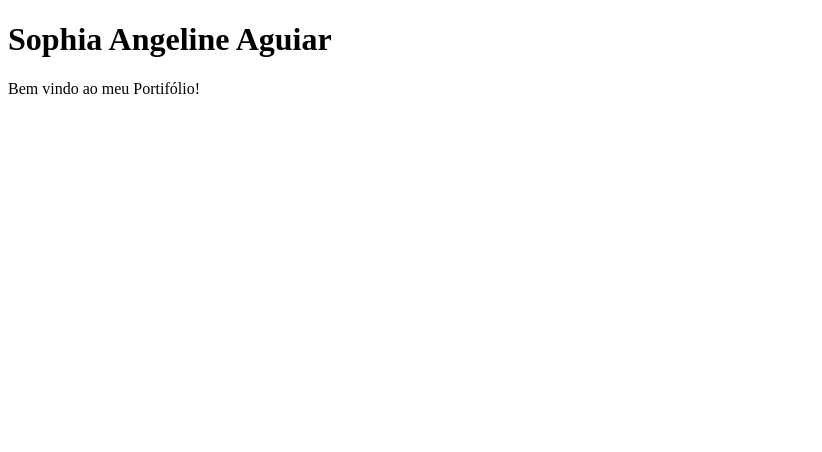
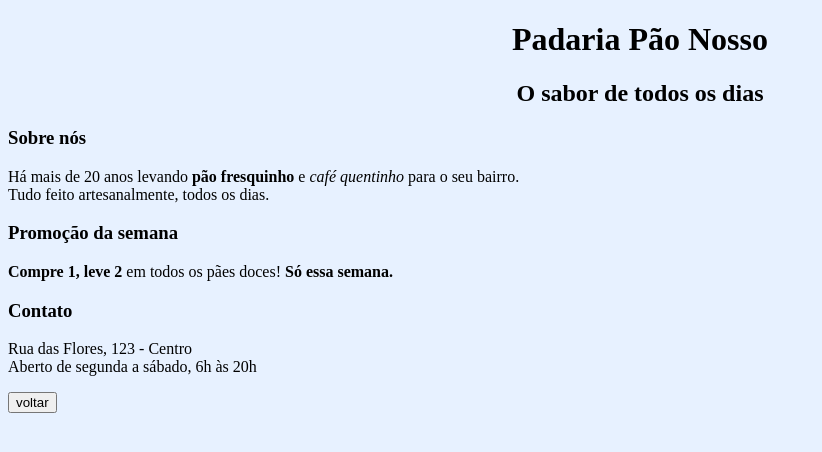
Before and after one commit to sophiaangeline/html, a plain HTML site: page index.html in a window 1280 px wide. Shown: the whole page, without its empty margins (0-822 px from the left). Drawn offline with Linux system fonts and the light colour scheme.

Commit message:
atualização aula 4
atualizei codigos que precisava

```diff
--- a/index.html
+++ b/index.html
@@ -1,11 +1,27 @@
-     <!DOCTYPE html>
-<html>
+<!DOCTYPE html>
+<html lang="pt-br">
 <head>
-  <title>Sophia Angeline Aguiar - Portifólio</title>
+    <meta charset="UTF-8">
+    <meta name="viewport" content="width=device-width, initial-scale=1.0">
+    <title>elementos de texto</title>
 </head>
-<body>
-  <h1>Sophia Angeline Aguiar</h1>
-  <p>Bem vindo ao meu Portifólio!
+<body bgcolor="#e7f1ff">
+  <h1 style="text-align: center;">Padaria Pão Nosso</h1>
+  <h2 style="text-align: center;">O sabor de todos os dias</h2>
+
+  <h3>Sobre nós</h3>
+  <p>Há mais de 20 anos levando <strong>pão fresquinho</strong> e
+     <em>café quentinho</em> para o seu bairro. <br>
+     Tudo feito artesanalmente, todos os dias.</p>
+
+  <h3>Promoção da semana</h3>
+  <p><strong>Compre 1, leve 2</strong> em todos os pães doces! <b>Só essa semana.</b></p>
+
+  <h3>Contato</h3>
+  <p style="text-align: left;">
+    Rua das Flores, 123 - Centro <br>
+    Aberto de segunda a sábado, 6h às 20h
   </p>
 </body>
+<a href="../index.html"><button>voltar</button></a>
 </html>
```
